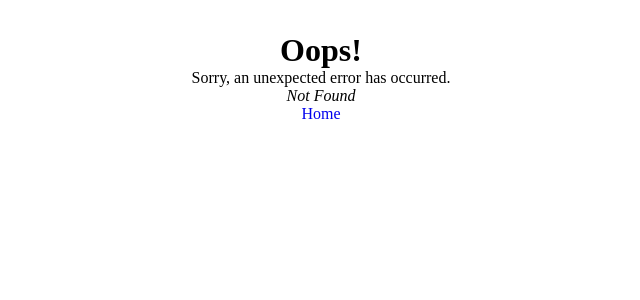
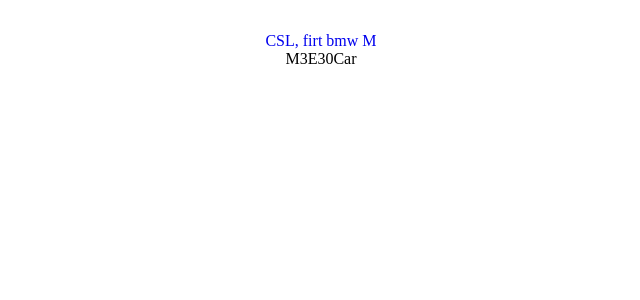
Before and after one commit to antozr/bmwm-animate-anti-graff-design, a React (Vite) app in the folder bmwm-webanim/: page /m3 in a window 1280 px wide. Before the commit this address had no page. Shown: the top 300 px of the page, without its empty margins (319-959 px from the left). Built offline with nearby package versions, Linux system fonts and the light colour scheme.

Commit message:
ADD page cars

```diff
--- /dev/null
+++ b/bmwm-webanim/src/page/M1Cars.jsx
@@ -0,0 +1,9 @@
+import React from 'react'
+
+const M1Cars = () => {
+  return (
+    <div>M1Cars</div>
+  )
+}
+
+export default M1Cars
--- /dev/null
+++ b/bmwm-webanim/src/page/M3E30Car.jsx
@@ -0,0 +1,9 @@
+import React from 'react'
+
+const M3E30Car = () => {
+  return (
+    <div>M3E30Car</div>
+  )
+}
+
+export default M3E30Car
```
Also changed, not shown: bmwm-webanim/src/main.jsx (+18 -0 lines).
